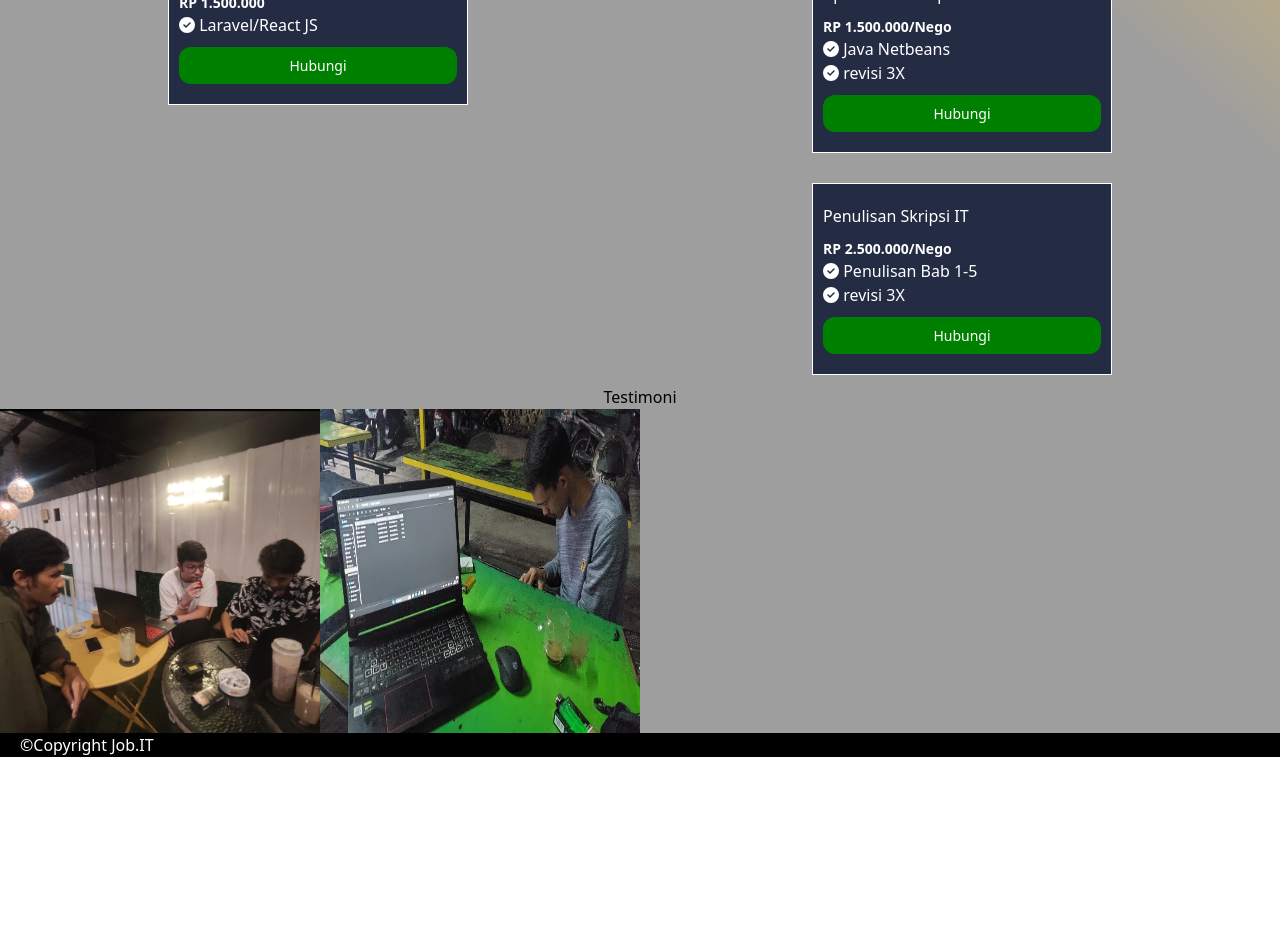
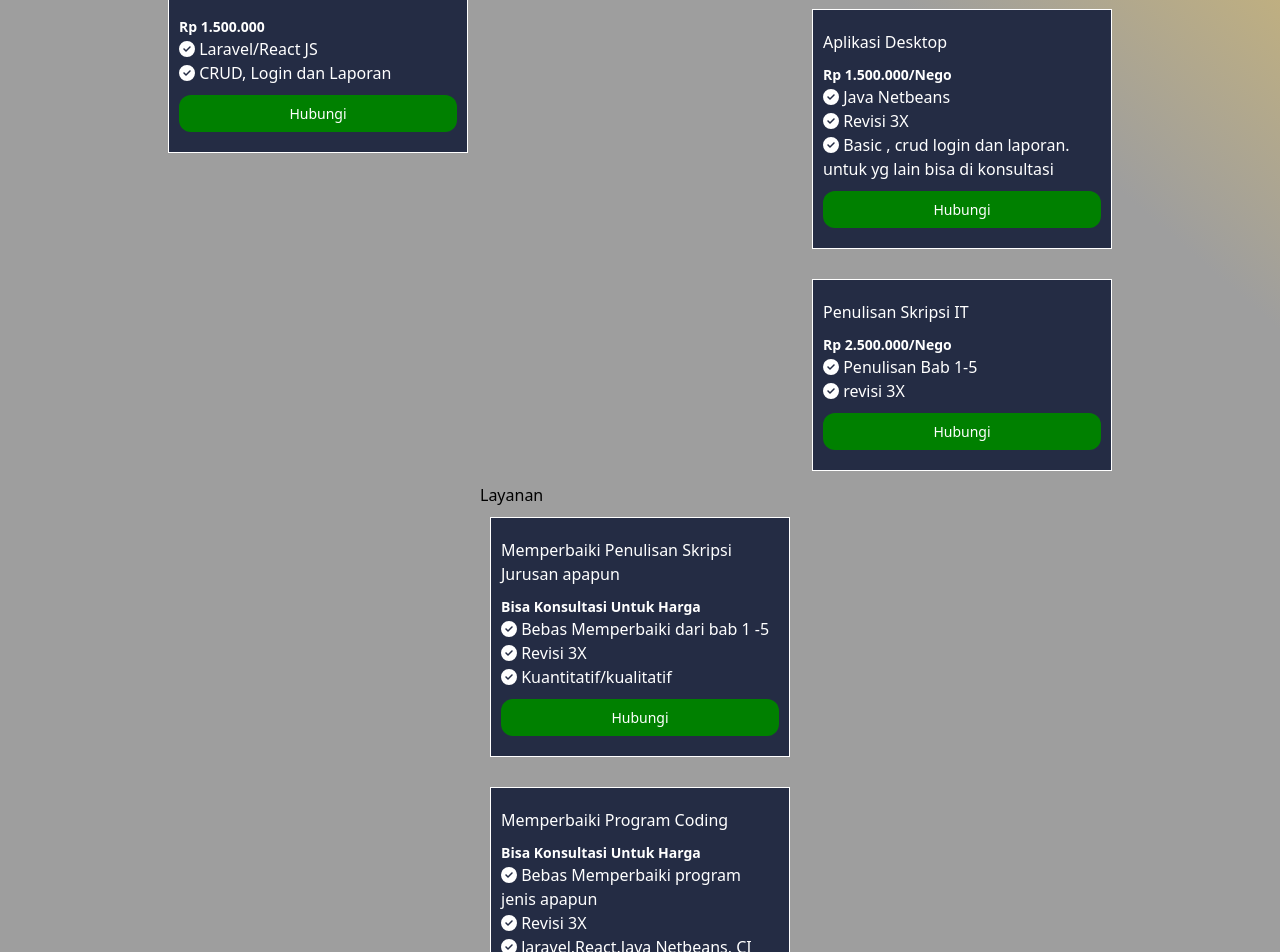
Before and after one commit to haycalrh21/darkjob, a React (Create React App) app: page / in a window 1280 px wide. Shown: the part 400-1352 px from the top of the page. Before the commit the page ends 1157 px from the top, so only its background shows below. Built offline with nearby package versions, Linux system fonts and the light colour scheme.

Commit message:
senin malam

```diff
--- a/src/pages/Home.js
+++ b/src/pages/Home.js
@@ -27,22 +27,24 @@ const Home = () => {
       id: 1,
       judulit: "Web",
       isiit1: "Laravel/ React Js",
-      isiit2: "revisi 3X",
-      hargait: "RP 4.000.000/Nego",
+      isiit2: "Revisi 3X",
+      isiit3: "Basic , crud login dan laporan. untuk yg lain bisa di konsultasi",
+      hargait: "Rp 4.000.000/Nego",
     },
     {
       id: 2,
       judulit: "Aplikasi Desktop",
       isiit1: "Java Netbeans",
-      isiit2: "revisi 3X",
-      hargait: "RP 1.500.000/Nego",
+      isiit2: "Revisi 3X",
+      isiit3: "Basic , crud login dan laporan. untuk yg lain bisa di konsultasi",
+      hargait: "Rp 1.500.000/Nego",
     },
     {
       id: 3,
       judulit: "Penulisan Skripsi IT",
       isiit1: "Penulisan Bab 1-5",
       isiit2: "revisi 3X",
-      hargait: "RP 2.500.000/Nego",
+      hargait: "Rp 2.500.000/Nego",
     },
   ];
 
@@ -52,13 +54,15 @@ const Home = () => {
       id1: 1,
       title1: "Aplikasi Desktop",
       content1: "Java Netbeans",
-      harga1: "RP 500.000",
+      content2: "CRUD, Login dan Laporan",
+      harga1: "Rp 500.000",
     },
     {
       id1: 2,
       title1: " Web ",
       content1: "Laravel/React JS",
-      harga1: "RP 1.500.000",
+      content2: "CRUD, Login dan Laporan",
+      harga1: "Rp 1.500.000",
     },
   ];
 
@@ -69,7 +73,26 @@ const Home = () => {
       contentbk1: " Pengerjaan proposal, laporan BAB 1-3",
       contentbk2: "Revisi 3X",
       contentbk3: "Kuantitatif/kualitatif",
-      hargabk: "RP 2.500.000/Nego",
+      hargabk: "Rp 2.000.000/Nego",
+    },
+  ];
+
+  const cardsData3 = [
+    {
+      idbebas: 1,
+      titlebebas: "Memperbaiki Penulisan Skripsi Jurusan apapun",
+      contentbebas1: "Bebas Memperbaiki dari bab 1 -5 ",
+      contentbebas2: "Revisi 3X",
+      contentbebas3: "Kuantitatif/kualitatif",
+      hargabebas: "Bisa Konsultasi Untuk Harga",
+    },
+    {
+      idbebas: 2,
+      titlebebas: "Memperbaiki Program Coding",
+      contentbebas1: "Bebas Memperbaiki program jenis apapun",
+      contentbebas2: "Revisi 3X",
+      contentbebas3: "laravel,React,Java Netbeans, CI",
+      hargabebas: "Bisa Konsultasi Untuk Harga",
     },
   ];
   const renderCards = (data) => (
@@ -77,22 +100,22 @@ const Home = () => {
       {data.map((card) => (
         <div key={card.id} className={`pricing-item ${card.idbk ? 'cardsData2' : ''}`} style={{ color:'white',background:'#242c44',border: '1px solid white', padding: '10px', margin: '10px', width: '300px' }}>
           <div className="title">
-            <p style={{ fontSize: '16px', margin: '10px 0' }}>{card.judulit || card.title1 || card.titlebk}</p>
+            <p style={{ fontSize: '16px', margin: '10px 0' }}>{card.judulit || card.title1 || card.titlebk || card.titlebebas}</p>
           </div>
-          <p style={{ fontSize: '14px', fontWeight: 'bold' }}>{card.hargait || card.harga1 || card.hargabk}</p>
+          <p style={{ fontSize: '14px', fontWeight: 'bold' }}>{card.hargait || card.harga1 || card.hargabk || card.hargabebas}</p>
           <ul>
-            <li><FontAwesomeIcon icon="fa-solid fa-circle-check" /><span> {card.isiit1 || card.content1 || card.contentbk1}</span></li>
-            {/* <li><FontAwesomeIcon icon="fa-solid fa-circle-check" /><span>{card.isiit2 || card.content2 || card.contentbk2}</span></li> */}
-            {card.isiit2 || card.content2 || card.contentbk2 ? (
+            <li><FontAwesomeIcon icon="fa-solid fa-circle-check" /><span> {card.isiit1 || card.content1 || card.contentbk1|| card.contentbebas1}</span></li>
+
+            {card.isiit2 || card.content2 || card.contentbk2 ||card.contentbebas2? (
               <li>
                 <FontAwesomeIcon icon="fa-solid fa-circle-check" />
-                <span> {card.isiit2 || card.content2 || card.contentbk2}</span>
+                <span> {card.isiit2 || card.content2 || card.contentbk2 ||card.contentbebas2}</span>
               </li>
             ) : null}
-            {card.isiit3 || card.content3 || card.contentbk3 ? (
+            {card.isiit3 || card.content3 || card.contentbk3||card.contentbebas3 ? (
               <li>
                 <FontAwesomeIcon icon="fa-solid fa-circle-check" />
-                <span> {card.isiit3 || card.content3 || card.contentbk3}</span>
+                <span> {card.isiit3 || card.content3 || card.contentbk3||card.contentbebas3}</span>
               </li>
             ) : null}
           </ul>
@@ -142,6 +165,10 @@ const Home = () => {
           Skripsi IT
         {renderCards(isiDataIt)}
 
+        </div>        <div>
+          Layanan
+        {renderCards(cardsData3)}
+
         </div>
       </div>
 
@@ -155,12 +182,12 @@ const Home = () => {
 
         <div style={{ display: 'flex', justifyContent: 'center', width: '100%', overflow: 'hidden' }}>
       <div style={{ display: 'flex', width: `${images.length * 100}%`, transform: `translateX(${-currentIndex * (100 / images.length)}%)`, transition: 'transform 0.5s ease-in-out' }}>
-        {images.map((image, index) => (
+        {images.map((image,index) => (
           <img
             key={index}
             src={image}
             alt={`Image ${index + 1}`}
-            style={{ width: `${100 / images.length}%` }}
+            style={{width:`${100 / images.length}%`}}
           />
         ))}
       </div>
```
